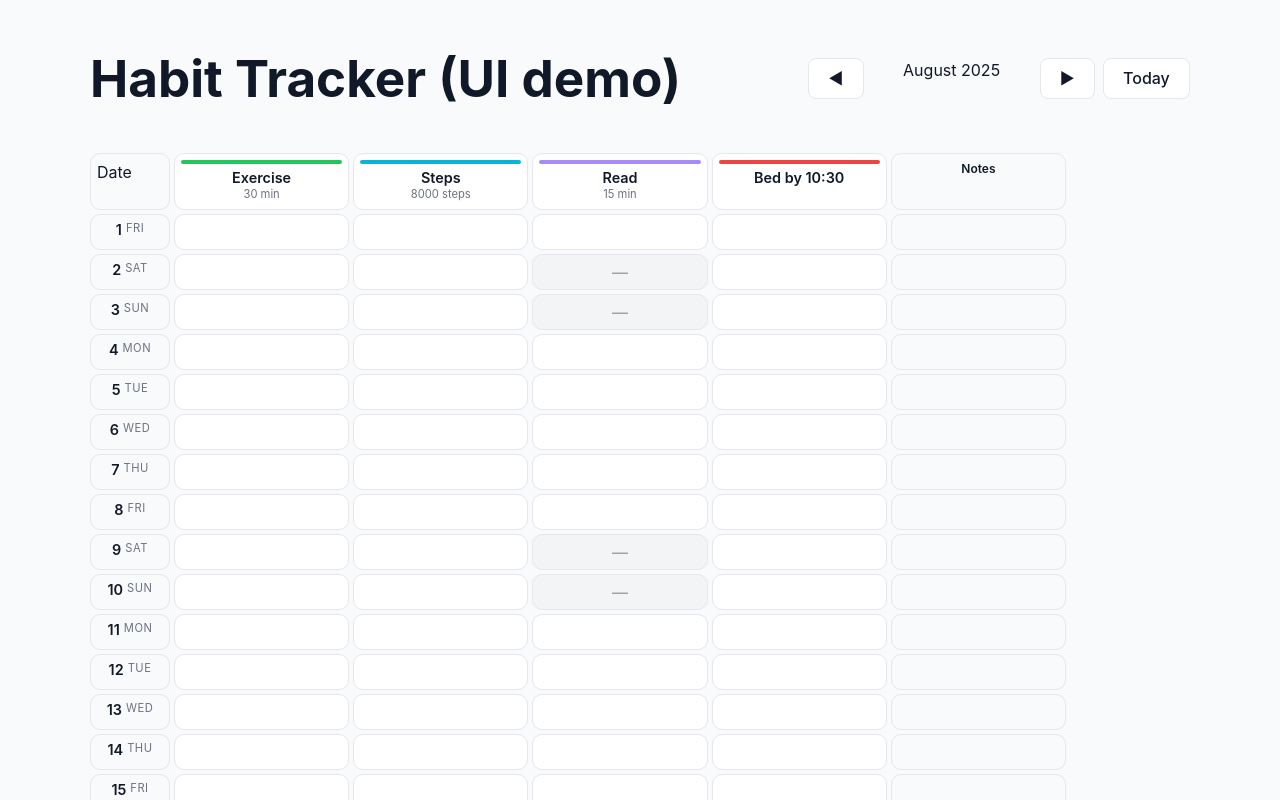
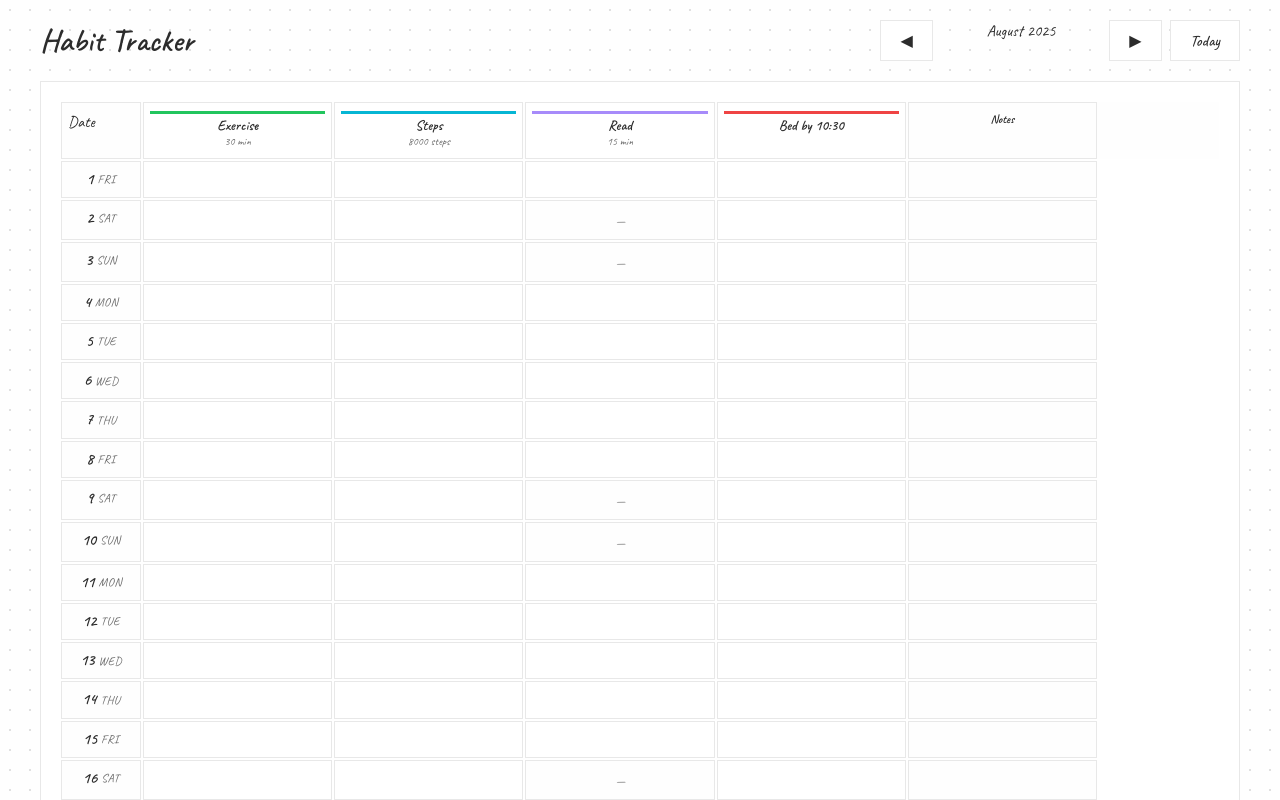
Before and after one commit to thanson00/HabitTracker, a React (Vite) app: page / in a window 1280 px wide. Shown: the top 800 px of the page. Built offline with nearby package versions, Linux system fonts and the light colour scheme.

Commit message:
style: transform to minimal journal theme with dotted background and handwritten font

```diff
--- a/src/App.jsx
+++ b/src/App.jsx
@@ -64,9 +64,9 @@ export default function App() {
   }, [year, monthIndex]);
 
   return (
-    <div style={{ padding: 16, maxWidth: 1100, margin: "0 auto" }}>
-      <header style={{ display:"flex", alignItems:"center", justifyContent:"space-between", marginBottom:12 }}>
-        <h1>Habit Tracker (UI demo)</h1>
+    <div style={{ padding: 20, maxWidth: 1200, margin: "0 auto" }}>
+      <header style={{ display:"flex", alignItems:"center", justifyContent:"space-between", marginBottom:20 }}>
+        <h1 style={{ fontFamily: "var(--font-family)", fontSize: "2rem", fontWeight: "600", margin: 0 }}>Habit Tracker</h1>
         <div style={{ display:"flex", gap:8 }}>
           <button onClick={() => setMonthIndex((m) => (m === 0 ? (setYear(y=>y-1), 11) : m-1))}>◀</button>
           <div style={{ minWidth: 160, textAlign: "center" }}>{monthLabel}</div>
@@ -106,8 +106,8 @@ export default function App() {
         onClose={() => setOpenDay(null)}
       />
 
-      <footer style={{ marginTop: 12, color:"#6b7280" }}>
-        (Fake data for now. Toggling writes to local state only.)
+      <footer style={{ marginTop: 20, color:"var(--text-muted)", fontFamily: "var(--font-family)", fontSize: "0.9rem", textAlign: "center" }}>
+        Personal habit tracking journal
       </footer>
     </div>
   );
--- a/src/index.css
+++ b/src/index.css
@@ -1,3 +1,4 @@
+@import url('https://fonts.googleapis.com/css2?family=Caveat:wght@400;500;600;700&display=swap');
 @import "./styles/theme.css";
 
 :root {
@@ -25,8 +26,14 @@ body {
   min-width: 320px;
   min-height: 100vh;
   background: var(--bg);
+  background-image:
+    radial-gradient(circle, var(--dot-color) 1px, transparent 1px);
+  background-size: var(--dot-spacing) var(--dot-spacing);
+  background-position: 0 0, calc(var(--dot-spacing) / 2) calc(var(--dot-spacing) / 2);
   color: var(--text);
   font-family: var(--font-family);
+  font-size: 16px;
+  line-height: 1.4;
 }
 
 h1 {
@@ -35,20 +42,19 @@ h1 {
 }
 
 button {
-  border-radius: 8px;
-  border: 1px solid transparent;
+  border-radius: 0px;
+  border: 1px solid var(--border);
   padding: 0.6em 1.2em;
   font-size: 1em;
   font-weight: 500;
-  font-family: inherit;
+  font-family: var(--font-family);
   background-color: var(--surface);
   color: var(--text);
-  border-color: var(--border);
   cursor: pointer;
-  transition: border-color 0.25s, background-color 0.25s;
+  transition: border-color 0.15s, background-color 0.15s;
 }
 button:hover {
-  border-color: var(--text-muted);
+  border-color: var(--text);
   background-color: var(--bg);
 }
 button:focus,
@@ -66,58 +72,66 @@ button:focus-visible {
 .month-grid {
   display:flex;
   flex-direction:column;
-  gap:4px;
+  gap:2px;
   max-width: 1200px;
   margin: 0 auto;
+  background: var(--surface);
+  border: 1px solid var(--border);
+  padding: 20px;
 }
 .header, .row {
   display:grid;
   grid-template-columns: 80px repeat(auto-fit, minmax(80px,1fr)) 120px;
-  gap:4px;
+  gap:2px;
 }
 .cell {
   border:1px solid var(--border);
   background:var(--surface);
   border-radius:var(--radius);
-  padding: 6px;
+  padding: 8px 6px;
+  font-family: var(--font-family);
 }
 .date-col { background:var(--bg); }
 .notes-col {
   background:var(--bg);
   font-size: 0.75rem;
   color: var(--text-muted);
+  font-family: var(--font-family);
 }
 .notes-col.head {
   text-align: center;
   font-weight: 600;
   color: var(--text);
+  font-family: var(--font-family);
 }
 .goal-head { text-align:center; }
-.goal-chip { width:100%; height:4px; border-radius:3px; margin-bottom:6px; }
-.goal-title { font-weight:600; font-size:0.9rem; line-height:1.1; color:var(--text); }
-.goal-sub { color:var(--text-muted); font-size:0.7rem; }
+.goal-chip { width:100%; height:3px; border-radius:0px; margin-bottom:4px; }
+.goal-title { font-weight:600; font-size:0.9rem; line-height:1.1; color:var(--text); font-family: var(--font-family); }
+.goal-sub { color:var(--text-muted); font-size:0.7rem; font-family: var(--font-family); }
 .tick {
   cursor:pointer;
-  font-size:1rem;
+  font-size:1.1rem;
   min-height:36px;
   display:grid;
   place-items:center;
   border-radius:var(--radius);
   transition:background .15s ease,color .15s ease;
+  font-family: var(--font-family);
 }
 .tick:not(.disabled):hover {
-  background:color-mix(in srgb,var(--cell-accent) 15%,transparent);
-  box-shadow:inset 0 0 0 1px color-mix(in srgb,var(--cell-accent) 45%,transparent);
+  background:color-mix(in srgb,var(--cell-accent) 20%,transparent);
+  border-color: var(--cell-accent);
 }
 .tick.on {
   background:var(--cell-accent);
   color:white;
-  border-color:transparent;
+  border-color:var(--cell-accent);
 }
 .tick.disabled {
-  background:#F3F4F6;
+  background:var(--bg);
   color:var(--muted);
   cursor:not-allowed;
+  border-color: var(--border);
 }
 .sticky { position:sticky; top:0; background:var(--bg); z-index:2; }
 
@@ -127,18 +141,21 @@ button:focus-visible {
   align-items: center;
   justify-content: center;
   gap: 4px;
-  font-size: 0.85rem;
+  font-size: 0.9rem;
   line-height: 1.2;
+  font-family: var(--font-family);
 }
 .date-num {
   font-weight: 600;
-  font-size: 0.9rem;
+  font-size: 1rem;
+  font-family: var(--font-family);
 }
 .date-wd {
-  font-size: 0.7rem;
+  font-size: 0.75rem;
   color: var(--text-muted);
   text-transform: uppercase;
   letter-spacing: 0.5px;
+  font-family: var(--font-family);
 }
 
 .note-preview {
@@ -146,13 +163,14 @@ button:focus-visible {
   text-overflow: ellipsis;
   white-space: nowrap;
   cursor: pointer;
+  font-family: var(--font-family);
 }
 
 /* DayDrawer */
 .dd-overlay {
   position: fixed;
   inset: 0;
-  background: rgba(0,0,0,.45);
+  background: rgba(0,0,0,.3);
   display: flex;
   align-items: center;
   justify-content: center;
@@ -161,28 +179,30 @@ button:focus-visible {
 .dd-panel {
   background: var(--surface);
   color: var(--text);
-  border-radius: var(--radius-lg);
-  box-shadow: var(--shadow-lg);
-  padding: 20px;
+  border: 1px solid var(--border);
+  padding: 24px;
   max-width: 560px;
   width: 92vw;
   max-height: 80vh;
   overflow-y: auto;
+  font-family: var(--font-family);
 }
 .dd-header {
-  font-size: 1.25rem;
+  font-size: 1.4rem;
   font-weight: 600;
-  margin-bottom: 12px;
+  margin-bottom: 16px;
   color: var(--text);
+  font-family: var(--font-family);
 }
 .dd-section {
   margin-bottom: 20px;
 }
 .dd-section h3 {
   margin: 0 0 12px 0;
-  font-size: 1rem;
+  font-size: 1.1rem;
   font-weight: 600;
   color: var(--text);
+  font-family: var(--font-family);
 }
 .dd-goal {
   display: flex;
@@ -197,13 +217,14 @@ button:focus-visible {
   display: flex;
   align-items: center;
   gap: 6px;
-  font-size: 0.9rem;
+  font-size: 0.95rem;
   line-height: 1.4;
+  font-family: var(--font-family);
 }
 .dd-goal .goal-chip {
   width: 12px;
   height: 12px;
-  border-radius: 2px;
+  border-radius: 0px;
   margin: 0;
 }
 .dd-actions {
@@ -216,12 +237,13 @@ button:focus-visible {
 /* Button styles */
 .btn {
   padding: 8px 12px;
-  border-radius: 10px;
+  border-radius: 0px;
   border: 1px solid var(--border);
   background: var(--surface);
   color: var(--text);
   cursor: pointer;
   font-size: 0.875rem;
+  font-family: var(--font-family);
   transition: background-color 0.15s ease, border-color 0.15s ease;
 }
 .btn:hover {
--- a/src/styles/theme.css
+++ b/src/styles/theme.css
@@ -1,24 +1,33 @@
 :root {
-  --bg: #F9FAFB;
+  /* Journal-like color palette */
+  --bg: #FEFEFE;
   --surface: #FFFFFF;
-  --border: #E5E7EB;
-  --text: #111827;
-  --text-muted: #6B7280;
-  --muted: #9CA3AF;
+  --border: #E8E8E8;
+  --text: #2C2C2C;
+  --text-muted: #6B6B6B;
+  --muted: #A0A0A0;
 
-  --cat-fitness:  #22C55E;
-  --cat-health:   #06B6D4;
-  --cat-nutrition:#F59E0B;
-  --cat-mindset:  #A78BFA;
-  --cat-sleep:    #EF4444;
-  --cat-other:    #94A3B8;
+  /* Subtle accent colors for goals */
+  --cat-fitness:  #4A7C59;
+  --cat-health:   #5B7A9A;
+  --cat-nutrition:#B8860B;
+  --cat-mindset:  #7B68A8;
+  --cat-sleep:    #8B5A5A;
+  --cat-other:    #6B7A8B;
 
-  --radius: 10px;
-  --radius-lg: 12px;
-  --shadow: 0 10px 30px rgba(0,0,0,0.12);
-  --shadow-lg: 0 16px 40px rgba(0,0,0,0.16);
+  /* Minimal styling */
+  --radius: 0px;
+  --radius-lg: 0px;
+  --shadow: none;
+  --shadow-lg: none;
 
   --cell-accent: var(--cat-fitness);
 
-  --font-family: -apple-system, BlinkMacSystemFont, "SF Pro Display", "SF Pro Text", "Helvetica Neue", Helvetica, Arial, sans-serif;
+  /* Handwritten-style font */
+  --font-family: "Caveat", "Comic Sans MS", "Brush Script MT", cursive, serif;
+
+  /* Dot grid pattern */
+  --dot-color: #E0E0E0;
+  --dot-size: 1px;
+  --dot-spacing: 20px;
 }
```
